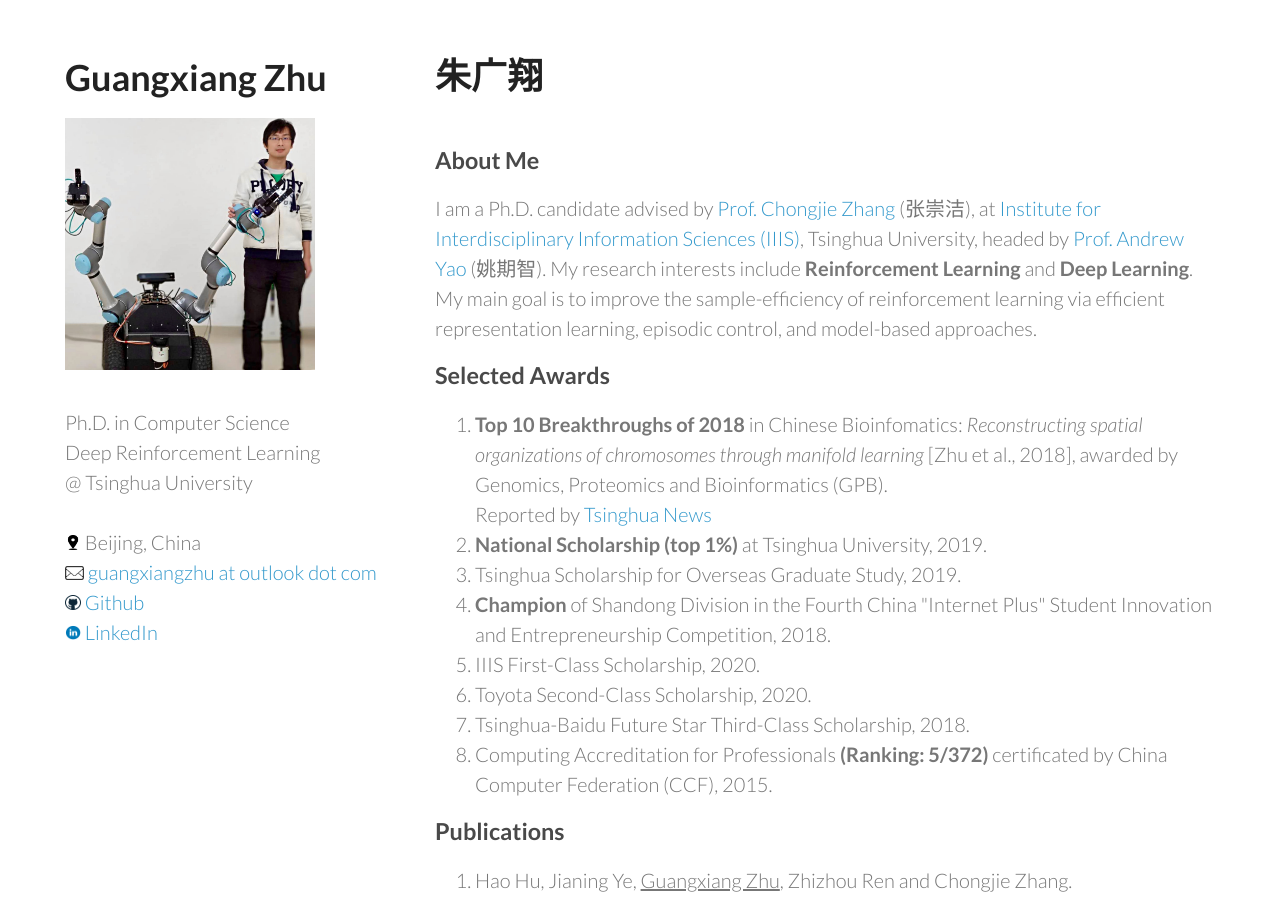
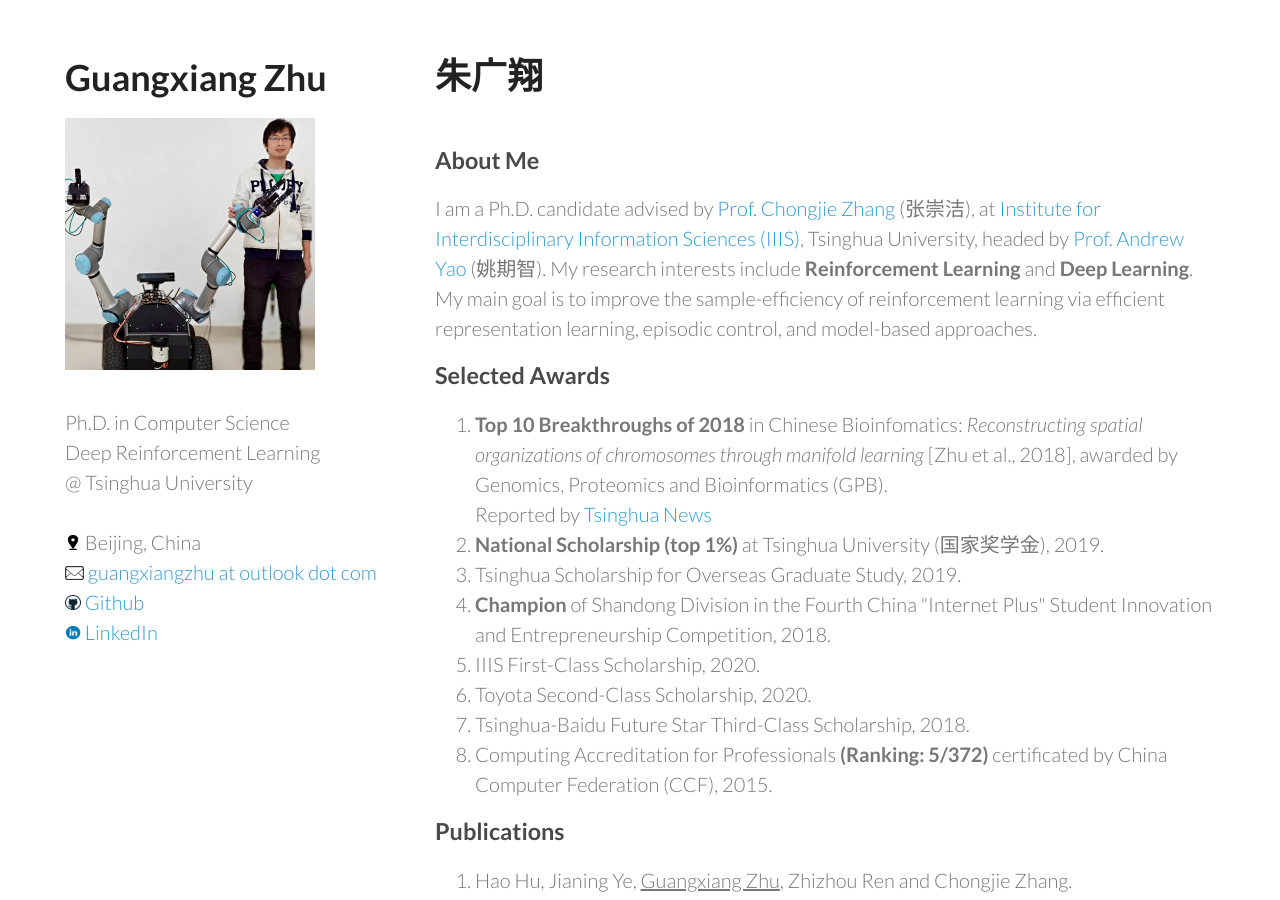
Before and after one commit to GuangxiangZhu/GuangxiangZhu.github.io, a Jekyll site: the page index.html, which Jekyll copies as it is, in a window 1280 px wide and 900 px high. Built offline with Jekyll 4.4.1, drawn with Linux system fonts in a browser that asks for light colours.

Commit message:
Update index.html

```diff
--- a/index.html
+++ b/index.html
@@ -48,7 +48,7 @@
           Reported by <a href="https://news.tsinghua.edu.cn/info/1007/53389.htm"> Tsinghua News </a>
         </li>
         <li>
-          <b>National Scholarship (top 1%)</b> at Tsinghua University, 2019.
+          <b>National Scholarship (top 1%)</b> at Tsinghua University (国家奖学金), 2019.
         </li>
         <li>
         Tsinghua Scholarship for Overseas Graduate Study, 2019.
```
